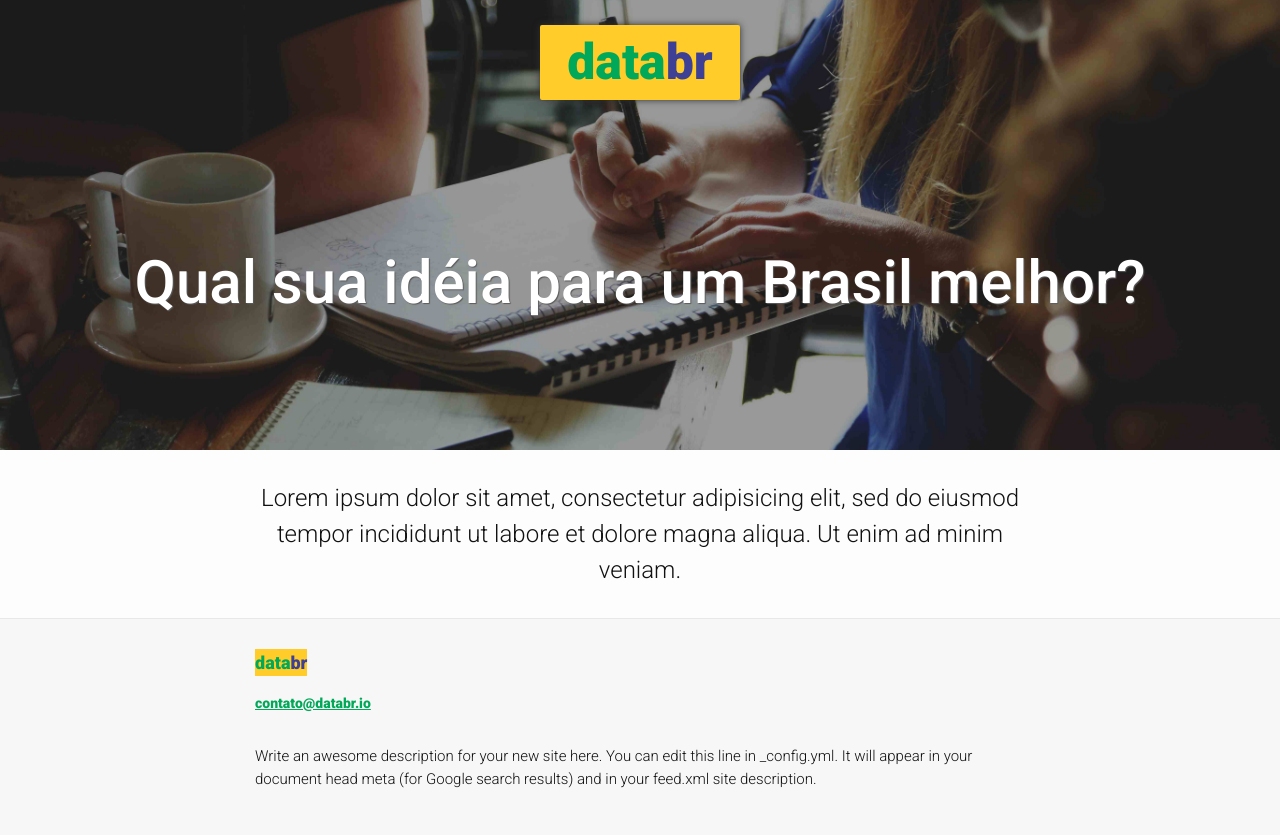
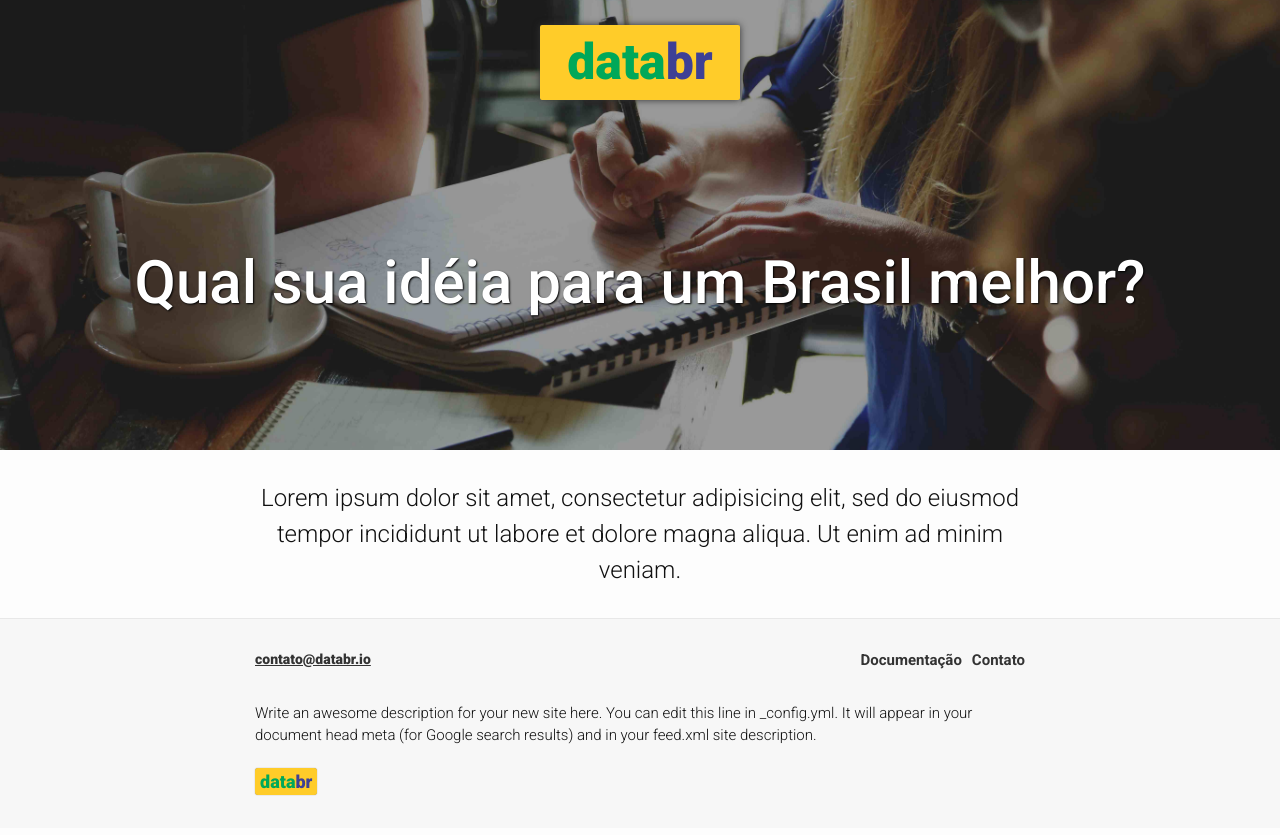
Before and after one commit to databr/databr.github.io, a Jekyll site: the page built from index.html, in a window 1280 px wide. Shown: the top 835 px of the page. Built offline with Jekyll 4.4.1, drawn with Linux system fonts in a browser that asks for light colours.

Commit message:
updated footer

```diff
--- a/_includes/footer.html
+++ b/_includes/footer.html
@@ -1,13 +1,16 @@
 <footer class="site-footer">
 <div class="wrapper">
-  <h2 class="logo footer-heading">
-    <span>data</span><span>br</span>
+
+  <a class="email" href="mailto:{{ site.email }}">{{ site.email }}</a>
+  <ul>
+    <li><a href="/documentation">Documentação</a></li>
+    <li><a href="/contact">Contato</a></li>
+  </ul>
+  <div></div>
+  <p class="text">{{ site.description }}</p>
+
+  <h2 class="footer-heading">
+    <a href="/" class="logo" ><span>data</span><span>br</span></a>
   </h2>
-
-  <div>
-  <a class="email" href="mailto:{{ site.email }}">{{ site.email }}</a>
-  </div>
-
-  <p class="text">{{ site.description }}</p>
 </div>
 </footer>
--- a/_sass/_base.scss
+++ b/_sass/_base.scss
@@ -88,7 +88,7 @@ h1, h2, h3, h4, h5, h6 {
  * Links
  */
 a {
-    color: $brand-color;
+    color: $blue;
     text-decoration: none;
 
     &:visited {
@@ -175,7 +175,6 @@ pre {
  * Clearfix
  */
 %clearfix {
-
     &:after {
         content: "";
         display: table;
@@ -189,7 +188,6 @@ pre {
  * Icons
  */
 .icon {
-
     > svg {
         display: inline-block;
         width: 16px;
@@ -205,3 +203,6 @@ pre {
 strong {
   font-weight: 700;
 }
+abbr {
+  border-bottom: 1px dotted black;
+}
--- a/_sass/_layout.scss
+++ b/_sass/_layout.scss
@@ -8,7 +8,7 @@
   padding: 0 0 10px 0;
 }
 
-.logo {
+.logo, a.logo.logo {
   color: $green;
   background: $yellow;
   font-weight: 900;
@@ -57,7 +57,7 @@ a.site-title {
   text-align: center;
   color: #FFF;
   font-weight: 500;
-  text-shadow: 1px 1px 1px #5C5C5C;
+  text-shadow: 1px 1px 2px #000;
   font-size: 40px;
   margin-top: 30%;
   @include media-query($on-tablet) {
@@ -85,23 +85,54 @@ a.site-title {
     background: #F7F7F7;
 }
 
+.site-footer  div {
+  clear: both
+}
+
+.site-footer a {
+  color: #333;
+}
+
 .footer-heading {
-  font-size: 18px;
-  margin-bottom: $spacing-unit / 2;
-  display: inline-block;
+  margin: 0;
+  a {
+    font-size: 18px;
+    margin: 0;
+    display: inline-block;
+    padding: 0 5px;
+    border-radius: 3px;
+    box-shadow: 0 0 1px #807F7F;
+    &, &:hover {
+      text-decoration: none;
+    }
+  }
 }
 
 .site-footer .email {
-  color: $green;
   text-decoration: underline;
   font-size: 14px;
   font-weight: 900;
+  float: left;
 }
 
 .site-footer .text {
   margin-top: $spacing-unit ;
   font-size: 15px;
   font-weight: 300;
+  clear: both;
+  overflow: auto;
+}
+
+.site-footer ul {
+  list-style: none;
+  margin: 0;
+  float: right;
+  li {
+    margin: 0 0 0 10px;
+    font-size: 15px;
+    float: left;
+    font-weight: 700;
+  }
 }
 
 /**
```
